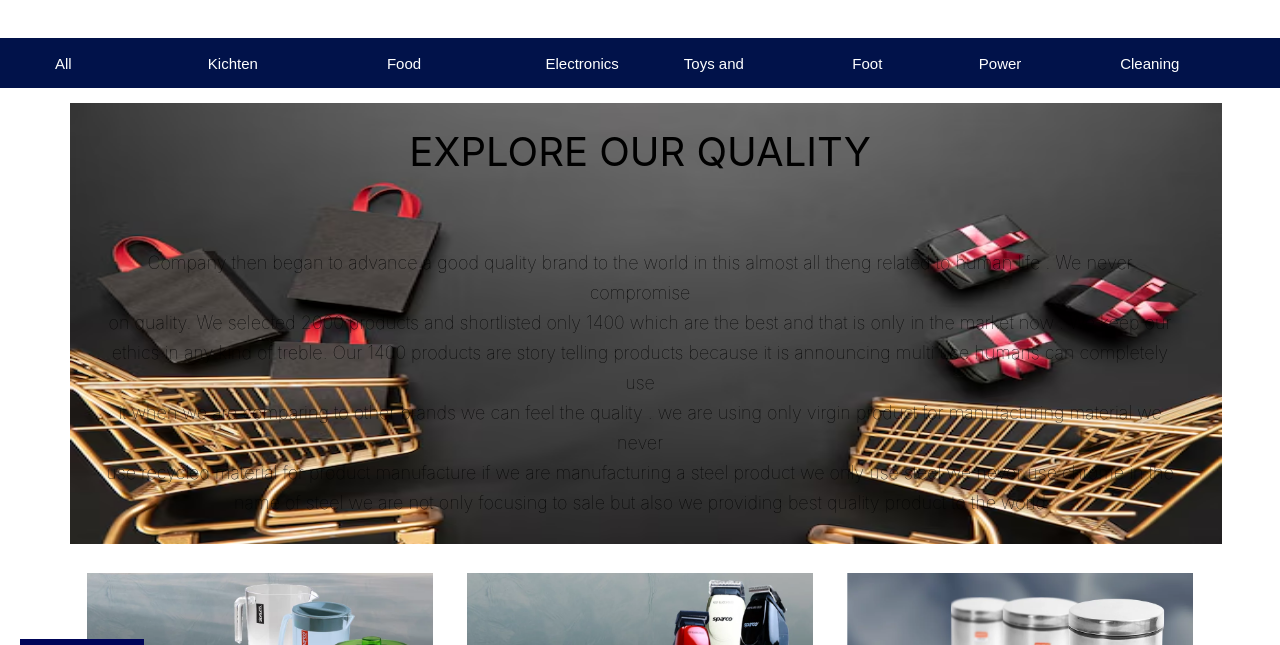
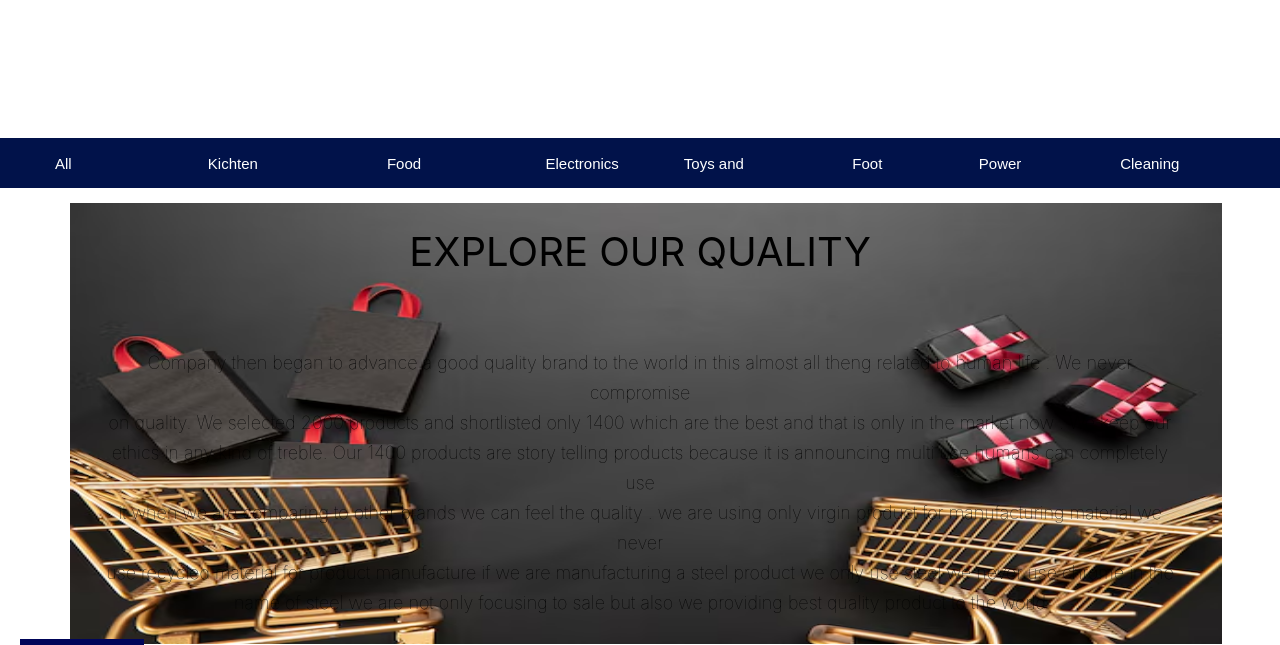
Before and after one commit to muhammadaakhil/aakhilsparcot, a plain HTML site: page index.html in a window 1280 px wide. Shown: the part 128-773 px from the top of the page. Drawn offline with nearby package versions, Linux system fonts and the light colour scheme.

Commit message:
Update style.css
position changed nav bar

```diff
--- a/style.css
+++ b/style.css
@@ -124,6 +124,10 @@ nav .wrapper{
 
 .nav-links li:hover .mega-box{
     visibility: visible;
+}
+
+.megaboxmenu{
+    margin-top: 100px;
 }
 
 .mega-box {
```
